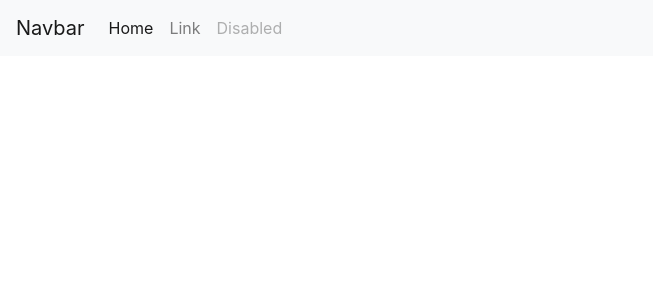
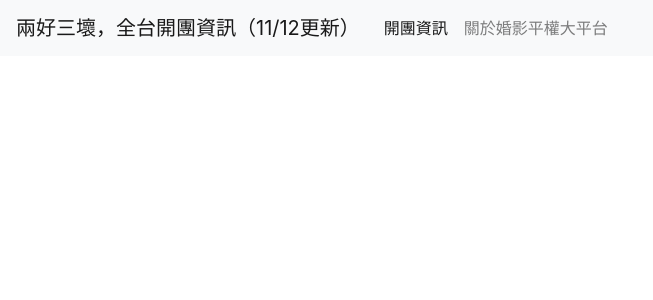
Before and after one commit to g0v/for-marriage-equality, a React app: page / in a window 1280 px wide. Shown: the top 300 px of the page, without its empty margins (0-653 px from the left). Built offline with nearby package versions, Linux system fonts and the light colour scheme.

Commit message:
Add content to navigation.

```diff
--- a/public/index.html
+++ b/public/index.html
@@ -19,7 +19,7 @@
       work correctly both with client-side routing and a non-root public URL.
       Learn how to configure a non-root public URL by running `npm run build`.
     -->
-    <title>React App</title>
+    <title>兩好三壞，全台開團資訊</title>
   </head>
   <body>
     <noscript>
--- a/src/App.tsx
+++ b/src/App.tsx
@@ -14,20 +14,17 @@ class App extends Component<Props> {
     return (
       <div className="App">
         <nav className="navbar navbar-expand-lg navbar-light bg-light">
-          <a className="navbar-brand" href="#">Navbar</a>
+          <a className="navbar-brand" href="#">兩好三壞，全台開團資訊（11/12更新）</a>
           <button className="navbar-toggler" type="button" data-toggle="collapse" data-target="#navbarSupportedContent" aria-controls="navbarSupportedContent" aria-expanded="false" aria-label="Toggle navigation">
             <span className="navbar-toggler-icon"></span>
           </button>
           <div className="collapse navbar-collapse" id="navbarSupportedContent">
             <ul className="navbar-nav mr-auto">
               <li className="nav-item active">
-                <a className="nav-link" href="#">Home <span className="sr-only">(current)</span></a>
+                <a className="nav-link" href="#">開團資訊 <span className="sr-only">(current)</span></a>
               </li>
               <li className="nav-item">
-                <a className="nav-link" href="#">Link</a>
-              </li>
-              <li className="nav-item">
-                <a className="nav-link disabled" href="#">Disabled</a>
+                <a className="nav-link" href="http://equallove.tw">關於婚影平權大平台</a>
               </li>
             </ul>
           </div>
```
